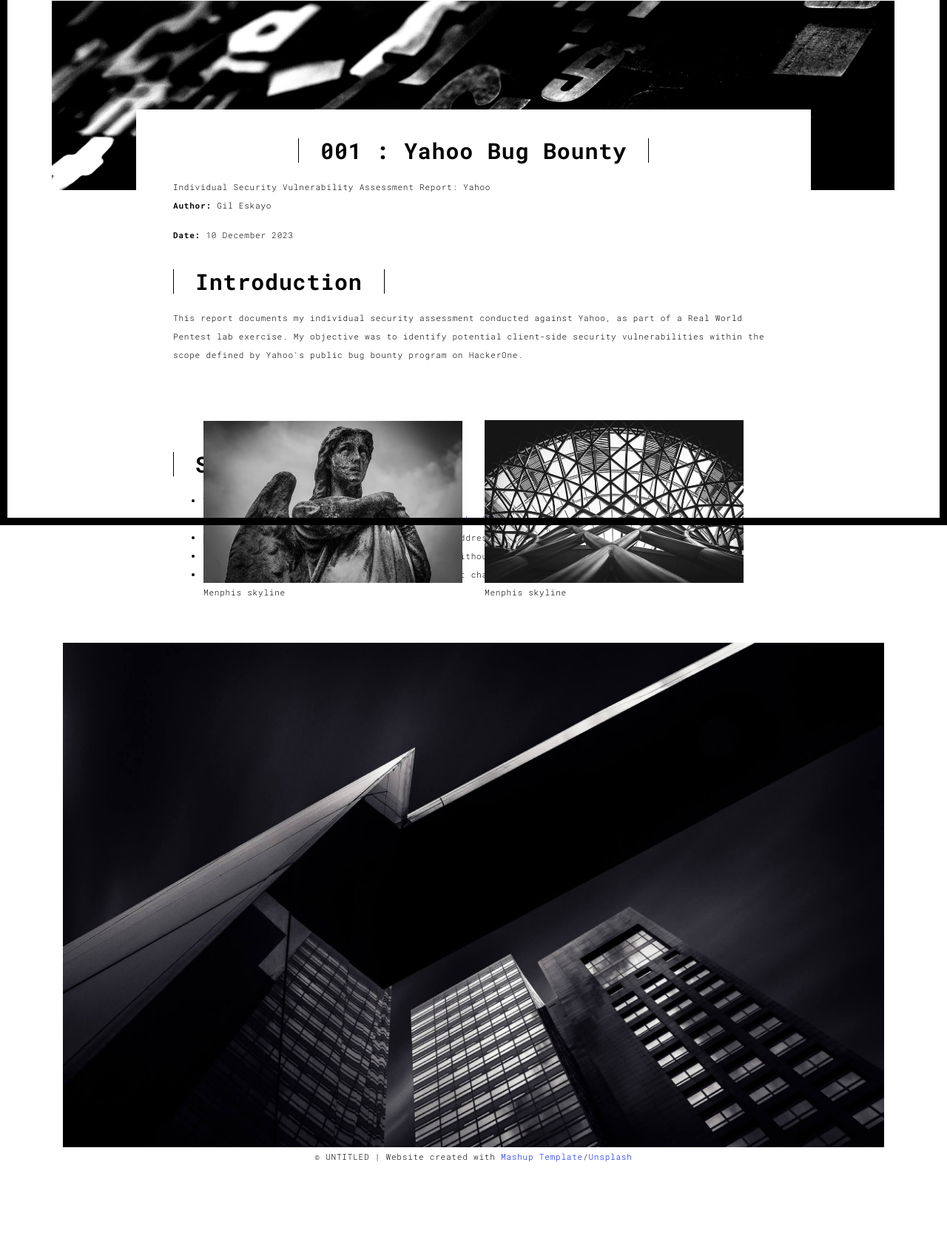
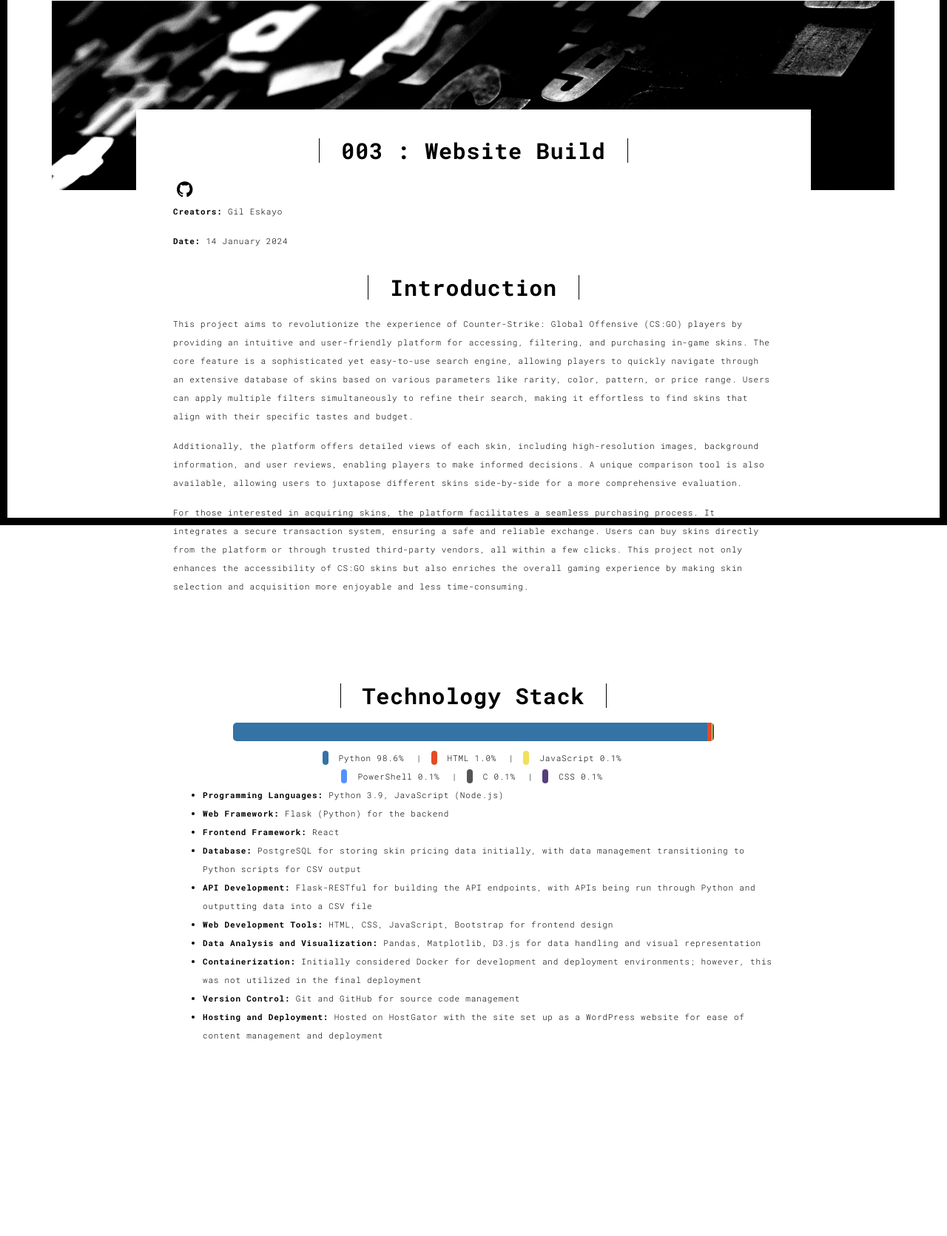
Before and after one commit to G-Eskayo/Portfolio_Website, a Flask app: page /WebsiteBuild.html in a window 1280 px wide. Shown: the part 90-1761 px from the top of the page at 74% size. After the commit the page ends 1497 px from the top, so only its background shows below. Run offline with Flask 3, Linux system fonts and the light colour scheme; some libraries are stand-ins or nearby versions.

Commit message:
Saving point working on Website build project page

```diff
--- a/templates/WebsiteBuild.html
+++ b/templates/WebsiteBuild.html
@@ -15,9 +15,10 @@
     <link rel="apple-touch-icon" sizes="180x180" href="../static/assets/apple-icon-180x180.png">
     <link href="../static/faviconWhite.ico" rel="icon">
 
-    <title>Website Build</title>
+    <title>SkineeDipping Build</title>
 
     <link href="../static/main.3f6952e4.css" rel="stylesheet">
+    <meta name="viewport" content="width=device-width, initial-scale=1">
 </head>
 
 <body class="">
@@ -58,68 +59,119 @@
                     <img src="../static/assets/images/work001-01.jpg" class="img-responsive" alt="">
                     <div class="card-container">
                         <div class="text-center">
-                            <h1 class="h2">001 : Yahoo Bug Bounty</h1>
+                            <h1 class="h2">003 : Website Build</h1>
                         </div>
-                        <div <h2>Individual Security Vulnerability Assessment Report: Yahoo</h2>
-                            <p><strong>Author:</strong> Gil Eskayo</p>
-                            <p><strong>Date:</strong> 10 December 2023</p>
+                        <div>
+                            <a href="https://github.com/G-Eskayo/Portfolio_Website" target="_blank"
+                                rel="noopener noreferrer" class="fa-icon">
+                                <i class="fa fa-github"></i>
+                            </a>
+                            <p><strong>Creators:</strong> Gil Eskayo</p>
+                            <p><strong>Date:</strong> 14 January 2024</p>
 
+                            <div class="text-center">
                                 <h2>Introduction</h2>
-                            <p>This report documents my individual security assessment conducted against Yahoo, as part
-                                of a Real World Pentest lab
-                                exercise. My objective was to identify potential client-side security vulnerabilities
-                                within the scope defined by
-                                Yahoo's public bug bounty program on HackerOne.</p>
+                            </div>
+                            <p>This project aims to revolutionize the experience of Counter-Strike: Global Offensive
+                                (CS:GO) players by providing an
+                                intuitive and user-friendly platform for accessing, filtering, and purchasing in-game
+                                skins. The core feature is a
+                                sophisticated yet easy-to-use search engine, allowing players to quickly navigate
+                                through an extensive database of skins
+                                based on various parameters like rarity, color, pattern, or price range. Users can apply
+                                multiple filters simultaneously
+                                to refine their search, making it effortless to find skins that align with their
+                                specific tastes and budget.</p>
 
-                            <h2>Scope of the Test</h2>
+                            <p>Additionally, the platform offers detailed views of each skin, including high-resolution
+                                images, background information,
+                                and user reviews, enabling players to make informed decisions. A unique comparison tool
+                                is also available, allowing
+                                users to juxtapose different skins side-by-side for a more comprehensive evaluation.</p>
+
+                            <p>For those interested in acquiring skins, the platform facilitates a seamless purchasing
+                                process. It integrates a secure
+                                transaction system, ensuring a safe and reliable exchange. Users can buy skins directly
+                                from the platform or through
+                                trusted third-party vendors, all within a few clicks. This project not only enhances the
+                                accessibility of CS:GO skins
+                                but also enriches the overall gaming experience by making skin selection and acquisition
+                                more enjoyable and less
+                                time-consuming.
+                            </p>
+
+                            <div class="text-center">
+                                <h2>Technology Stack</h2>
+                            </div>
+                            <div class="language-breakdown">
+                                <div id="language-bar"
+                                    style="display: flex; height: 25px; border-radius: 5px; overflow: hidden; margin-bottom: 10px;">
+                                    <div style="width: 98.6%; background-color: #3572A5;"></div> <!-- Python -->
+                                    <div style="width: 1.0%; background-color: #e34c26;"></div> <!-- HTML -->
+                                    <div style="width: 0.1%; background-color: #f1e05a;"></div> <!-- JavaScript -->
+                                    <div style="width: 0.1%; background-color: #5391FE;"></div> <!-- PowerShell -->
+                                    <div style="width: 0.1%; background-color: #555555;"></div> <!-- C -->
+                                    <div style="width: 0.1%; background-color: #563d7c;"></div> <!-- CSS -->
+                                </div>
+                                <div class="language-legend text-center">
+                                    <div class="language-row">
+                                        <span class="language-color" style="background-color: #3572A5;"></span> <span
+                                            class="language-name">Python
+                                            98.6%</span> |
+                                        <span class="language-color" style="background-color: #e34c26;"></span> <span
+                                            class="language-name">HTML
+                                            1.0%</span> |
+                                        <span class="language-color" style="background-color: #f1e05a;"></span> <span
+                                            class="language-name">JavaScript
+                                            0.1%</span>
+                                    </div>
+                                    <div class="language-row">
+                                        <span class="language-color" style="background-color: #5391FE;"></span> <span
+                                            class="language-name">PowerShell
+                                            0.1%</span> |
+                                        <span class="language-color" style="background-color: #555555;"></span> <span
+                                            class="language-name">C
+                                            0.1%</span> |
+                                        <span class="language-color" style="background-color: #563d7c;"></span> <span
+                                            class="language-name">CSS
+                                            0.1%</span>
+                                    </div>
+                                </div>
+
+                            </div>
+
+
+                        </div>
+
                         <ul>
-                                <li>Target: Yahoo (<a href="https://www.yahoo.com">https://www.yahoo.com</a>)</li>
-                                <li>Bug Bounty Program URL: <a
-                                        href="https://hackerone.com/yahoo?type=team">https://hackerone.com/yahoo?type=team</a>
-                                </li>
-                                <li>My testing was confined to the domains and IP addresses specified in the bug bounty
-                                    program.</li>
-                                <li>I conducted testing using my personal account without affecting other users.</li>
-                                <li>I avoided any actions that could cause permanent changes or data deletion.</li>
+                            <li><strong>Programming Languages:</strong> Python 3.9, JavaScript (Node.js)</li>
+                            <li><strong>Web Framework:</strong> Flask (Python) for the backend</li>
+                            <li><strong>Frontend Framework:</strong> React</li>
+                            <li><strong>Database:</strong> PostgreSQL for storing skin pricing data initially, with data
+                                management
+                                transitioning to Python scripts for CSV output</li>
+                            <li><strong>API Development:</strong> Flask-RESTful for building the API endpoints, with
+                                APIs being run through
+                                Python and outputting data into a CSV file</li>
+                            <li><strong>Web Development Tools:</strong> HTML, CSS, JavaScript, Bootstrap for frontend
+                                design</li>
+                            <li><strong>Data Analysis and Visualization:</strong> Pandas, Matplotlib, D3.js for data
+                                handling and visual
+                                representation</li>
+                            <li><strong>Containerization:</strong> Initially considered Docker for development and
+                                deployment environments;
+                                however, this was not utilized in the final deployment</li>
+                            <li><strong>Version Control:</strong> Git and GitHub for source code management</li>
+                            <li><strong>Hosting and Deployment:</strong> Hosted on HostGator with the site set up as a
+                                WordPress website for
+                                ease of content management and deployment</li>
                         </ul>
                     </div>
                 </div>
-
-
-
-                    <div class="col-md-8 col-md-offset-2 section-container-spacer">
-                        <div class="row">
-                            <div class="col-xs-12 col-md-6">
-                                <img src="../static/assets/images/work001-02.jpg" class="img-responsive" alt="">
-                                <p>Menphis skyline</p>
-                            </div>
-                            <div class="col-xs-12 col-md-6">
-                                <img src="../static/assets/images/work001-03.jpg" class="img-responsive" alt="">
-                                <p>Menphis skyline</p>
             </div>
         </div>
     </div>
 
-                    <div class="col-xs-12">
-                        <img src="../static/assets/images/work001-04.jpg" class="img-responsive" alt="">
-                    </div>
-
-                </div>
-            </div>
-        </div>
-
-
-        <footer class="footer-container text-center">
-            <div class="container">
-                <div class="row">
-                    <div class="col-xs-12">
-                        <p>© UNTITLED | Website created with <a href="http://www.mashup-template.com/"
-                                title="Create website with free html template">Mashup Template</a>/<a
-                                href="https://www.unsplash.com/" title="Beautiful Free Images">Unsplash</a></p>
-                    </div>
-                </div>
-            </div>
-        </footer>
 
     <script>
         document.addEventListener("DOMContentLoaded", function (event) {
```
Lines whose indentation alone changed are shown as unchanged.
